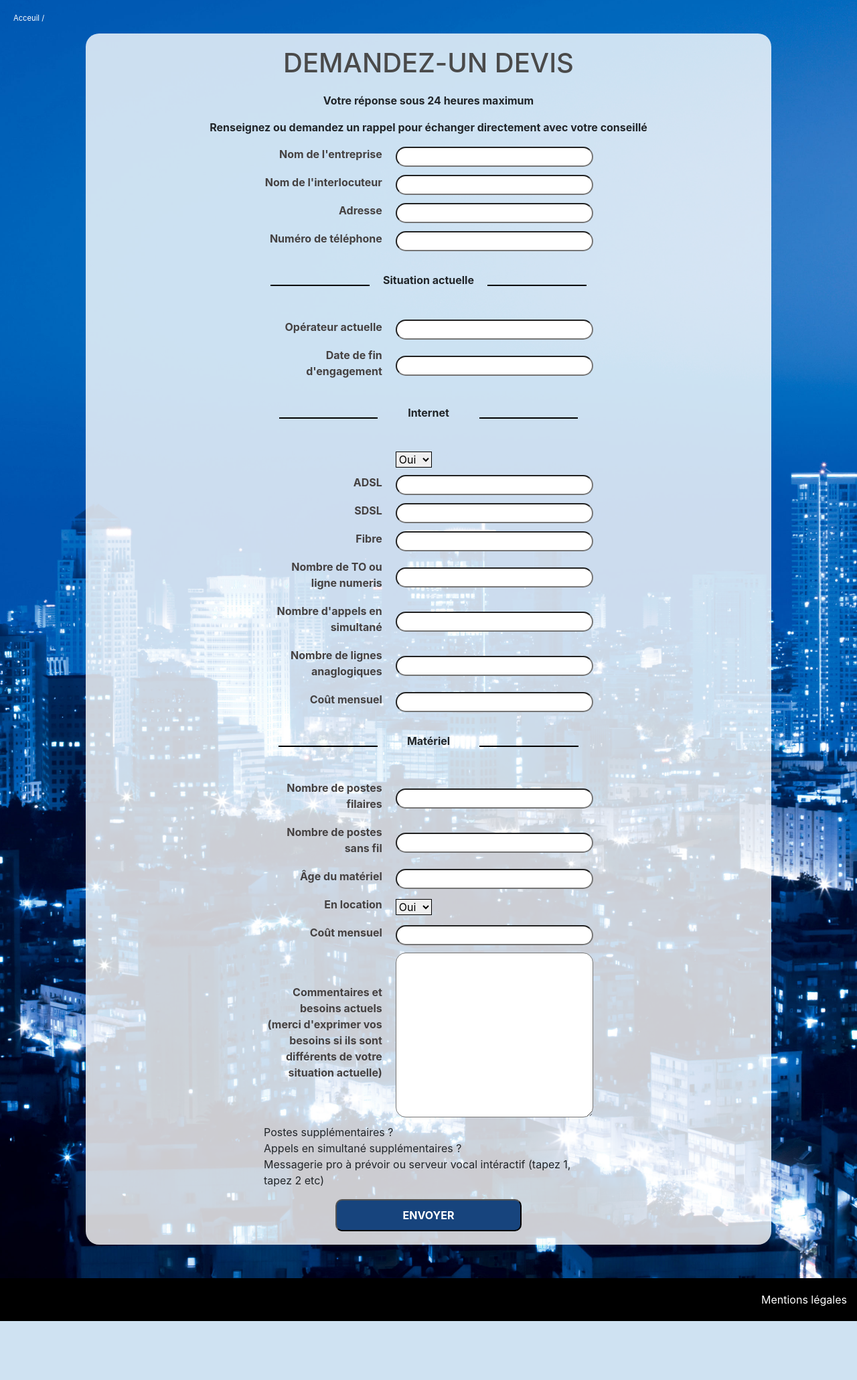
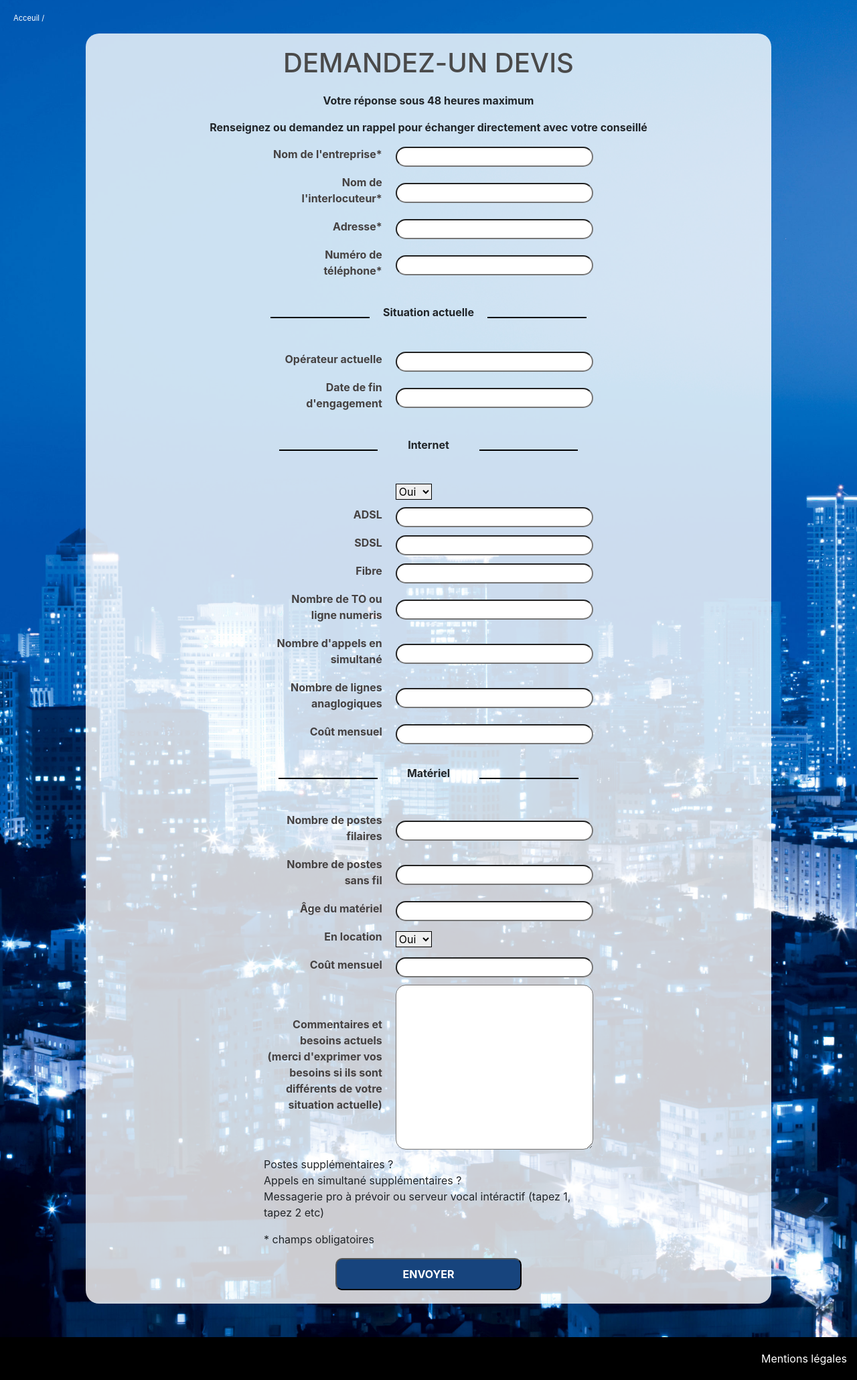
Before and after one commit to Hery-DOM/eyacomm, a Symfony app: template templates/front-office/quote.html.twig in a window 1280 px wide. Shown: the part 96-2156 px from the top of the page at 67% size. Before the commit the page ends 2068 px from the top, so only its background shows below. Run offline with Twig, Linux system fonts and the light colour scheme; the template is opened without the code that fills it, so the values that code supplies are empty; some libraries are stand-ins or nearby versions.

Commit message:
correction: init

```diff
--- a/templates/front-office/about.html.twig
+++ b/templates/front-office/about.html.twig
@@ -5,7 +5,7 @@
     <h1>{{ page.title }}</h1>
     <p>{{ page.text }}</p>
     <div class="societe-action-box">
-        <a href="#" class="societe-action">Rejoignez-nous !</a>
+        <a href="{{ path('contact') }}" class="societe-action">Contactez-nous !</a>
     </div>
 
 {% endblock %}
--- a/templates/front-office/bases/base.html.twig
+++ b/templates/front-office/bases/base.html.twig
@@ -6,6 +6,7 @@
           content="width=device-width, user-scalable=no, initial-scale=1.0, maximum-scale=1.0, minimum-scale=1.0">
     <meta http-equiv="X-UA-Compatible" content="ie=edge">
     <title>EYAL TELECOMM</title>
+    <link rel="icon" href="{{ asset('assets/img/logo.png') }}">
     <link rel="stylesheet" href="https://stackpath.bootstrapcdn.com/bootstrap/4.4.1/css/bootstrap.min.css" integrity="sha384-Vkoo8x4CGsO3+Hhxv8T/Q5PaXtkKtu6ug5TOeNV6gBiFeWPGFN9MuhOf23Q9Ifjh" crossorigin="anonymous">
     <link rel="stylesheet" href="{{ asset('assets/CSS/styles.css') }}">
 </head>
--- a/templates/front-office/bases/base2.html.twig
+++ b/templates/front-office/bases/base2.html.twig
@@ -6,6 +6,7 @@
           content="width=device-width, user-scalable=no, initial-scale=1.0, maximum-scale=1.0, minimum-scale=1.0">
     <meta http-equiv="X-UA-Compatible" content="ie=edge">
     <title>EYAL TELECOMM</title>
+    <link rel="icon" href="{{ asset('assets/img/logo.png') }}">
     <link rel="stylesheet" href="https://stackpath.bootstrapcdn.com/bootstrap/4.4.1/css/bootstrap.min.css" integrity="sha384-Vkoo8x4CGsO3+Hhxv8T/Q5PaXtkKtu6ug5TOeNV6gBiFeWPGFN9MuhOf23Q9Ifjh" crossorigin="anonymous">
     <link rel="stylesheet" href="{{ asset('assets/CSS/styles.css') }}">
 </head>
--- a/templates/front-office/bases/base3.html.twig
+++ b/templates/front-office/bases/base3.html.twig
@@ -6,6 +6,7 @@
           content="width=device-width, user-scalable=no, initial-scale=1.0, maximum-scale=1.0, minimum-scale=1.0">
     <meta http-equiv="X-UA-Compatible" content="ie=edge">
     <title>EYAL TELECOMM</title>
+    <link rel="icon" href="{{ asset('assets/img/logo.png') }}">
     <link rel="stylesheet" href="https://stackpath.bootstrapcdn.com/bootstrap/4.4.1/css/bootstrap.min.css" integrity="sha384-Vkoo8x4CGsO3+Hhxv8T/Q5PaXtkKtu6ug5TOeNV6gBiFeWPGFN9MuhOf23Q9Ifjh" crossorigin="anonymous">
     <link rel="stylesheet" href="{{ asset('assets/CSS/styles.css') }}">
 </head>
--- a/templates/front-office/home.html.twig
+++ b/templates/front-office/home.html.twig
@@ -6,6 +6,7 @@
           content="width=device-width, user-scalable=no, initial-scale=1.0, maximum-scale=1.0, minimum-scale=1.0">
     <meta http-equiv="X-UA-Compatible" content="ie=edge">
     <title>EYAL TELECOMM</title>
+    <link rel="icon" href="{{ asset('assets/img/logo.png') }}">
     <link rel="stylesheet" href="https://stackpath.bootstrapcdn.com/bootstrap/4.4.1/css/bootstrap.min.css" integrity="sha384-Vkoo8x4CGsO3+Hhxv8T/Q5PaXtkKtu6ug5TOeNV6gBiFeWPGFN9MuhOf23Q9Ifjh" crossorigin="anonymous">
     <link rel="stylesheet" href="{{ asset('assets/CSS/styles.css') }}">
 </head>
--- a/templates/front-office/product.html.twig
+++ b/templates/front-office/product.html.twig
@@ -5,6 +5,7 @@
 {% endblock %}
 
 {% block content %}
+    <a href="{{ path('services_range') }}" class="product-one-back">Retour</a>
     <h1 class="d-md-none">{{ product.name }}</h1>
     <div class="product-one-img-box">
         <img src="{{ asset('assets/img/') }}{{ product.picture }}" alt="{{ product.name }}" class="img-fluid">
--- a/templates/front-office/quote.html.twig
+++ b/templates/front-office/quote.html.twig
@@ -5,7 +5,7 @@
     <section class="contact-container">
         <h1 class="contact-h1">Demandez<span class="d-none d-md-inline-block">-</span><span
                     class="d-block d-md-inline">un devis</span></h1>
-        <p class="contact-p">Votre réponse sous 24 heures maximum</p>
+        <p class="contact-p">Votre réponse sous 48 heures maximum</p>
         <p class="contact-p">Renseignez ou demandez un rappel pour échanger directement avec votre conseillé</p>
         <div>
             {% for message in app.flashes('info') %}
@@ -15,22 +15,22 @@
 
         <form action="#" method="POST" class="contact-form">
             <div class="contact-form-box">
-                <label for="society">Nom de l'entreprise</label>
+                <label for="society">Nom de l'entreprise*</label>
                 <input type="text" id="society" name="society" required>
             </div>
 
             <div class="contact-form-box">
-                <label for="name">Nom de l'interlocuteur</label>
+                <label for="name">Nom de l'interlocuteur*</label>
                 <input type="text" id="name" name="name" required>
             </div>
 
             <div class="contact-form-box">
-                <label for="address">Adresse</label>
-                <input type="phone" id="address" name="address" required>
+                <label for="address">Adresse*</label>
+                <input type="textt" id="address" name="address" required>
             </div>
 
             <div class="contact-form-box">
-                <label for="phone">Numéro de téléphone</label>
+                <label for="phone">Numéro de téléphone*</label>
                 <input type="text" id="phone" name="phone" required>
             </div>
 
@@ -143,6 +143,7 @@
                 Appels en simultané supplémentaires ? <br>
                 Messagerie pro à prévoir ou serveur vocal intéractif (tapez 1, tapez 2 etc)
             </p>
+            <p>* champs obligatoires</p>
 
             <div class="contact-form-submit-box">
                 <input type="submit" name="submit_quote" value="Envoyer" class="contact-form-submit">
--- a/templates/front-office/services.html.twig
+++ b/templates/front-office/services.html.twig
@@ -6,6 +6,7 @@
           content="width=device-width, user-scalable=no, initial-scale=1.0, maximum-scale=1.0, minimum-scale=1.0">
     <meta http-equiv="X-UA-Compatible" content="ie=edge">
     <title>EYAL TELECOMM</title>
+    <link rel="icon" href="{{ asset('assets/img/logo.png') }}">
     <link rel="stylesheet" href="https://stackpath.bootstrapcdn.com/bootstrap/4.4.1/css/bootstrap.min.css" integrity="sha384-Vkoo8x4CGsO3+Hhxv8T/Q5PaXtkKtu6ug5TOeNV6gBiFeWPGFN9MuhOf23Q9Ifjh" crossorigin="anonymous">
     <link rel="stylesheet" href="{{ asset('assets/CSS/styles.css') }}">
 </head>
@@ -58,7 +59,7 @@
         <div class="service-header-text">
             <p>{{ service.text }}</p>
         </div>
-        <a href="#services-anchor" class="service-action">Voir nos services</a>
+        <a href="#nos-services" class="service-action">Voir nos services</a>
     </div>
 
 
@@ -66,7 +67,7 @@
 </header>
 
 <main>
-    <section class="container-fluid p-0 service-section-tools" id="services-anchor">
+    <section class="container-fluid p-0 service-section-tools" id="nos-services">
         <article class="row mx-0">
             <div class="service-main-img-outils col-12 col-md-6 p-0 order-0"></div>
             <div class="service-main-text col-12 col-md-6 d-flex flex-column justify-content-around
```
Also changed, not shown: src/Controller/HomeController.php (+11 -1 lines), public/assets/CSS/front-office/_about.scss, public/assets/CSS/front-office/_home.scss, public/assets/CSS/front-office/_product_one.scss, public/assets/CSS/styles.css, 1 other file.
